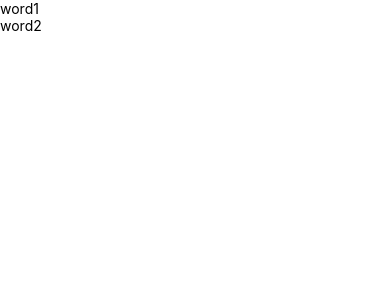
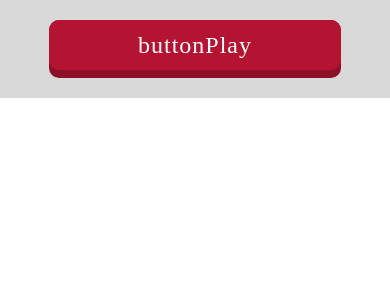
Before and after one commit to amadeus1101/final-intership, a React Native app: screen / in a window 390 px wide. Shown: the top 300 px of the page. Built offline with nearby package versions, Linux system fonts and the light colour scheme.

Commit message:
add: MainButton added

```diff
--- a/App.tsx
+++ b/App.tsx
@@ -1,6 +1,7 @@
 import React from 'react';
 import {useTranslation} from 'react-i18next';
 import {SafeAreaView, Text, TouchableOpacity} from 'react-native';
+import {MainButton} from './src/components/MainButton/MainButton';
 
 function App(): React.JSX.Element {
   const {t, i18n} = useTranslation();
@@ -12,10 +13,7 @@ function App(): React.JSX.Element {
   };
   return (
     <SafeAreaView>
-      <Text>{t('word1')}</Text>
-      <TouchableOpacity onPress={changeLanguage}>
-        <Text>{t('word2')}</Text>
-      </TouchableOpacity>
+      <MainButton />
     </SafeAreaView>
   );
 }
--- /dev/null
+++ b/src/components/MainButton/MainButton.tsx
@@ -0,0 +1,2 @@
+import MainButton from '.';
+export {MainButton};
--- /dev/null
+++ b/src/components/MainButton/index.tsx
@@ -0,0 +1,24 @@
+import React from 'react';
+import {useTranslation} from 'react-i18next';
+import {Text, TouchableHighlight, View} from 'react-native';
+import {styles} from './styles';
+import {Colors} from '../../constants/Colors';
+
+const MainButton = () => {
+  const {t} = useTranslation();
+  return (
+    <View style={styles.container}>
+      <TouchableHighlight
+        style={styles.touchable}
+        activeOpacity={0.3}
+        underlayColor={Colors.red_shadow}
+        onPress={() => {}}>
+        <View style={styles.button}>
+          <Text style={styles.text}>{t('buttonPlay')}</Text>
+        </View>
+      </TouchableHighlight>
+    </View>
+  );
+};
+
+export default MainButton;
--- /dev/null
+++ b/src/components/MainButton/styles.ts
@@ -0,0 +1,31 @@
+import {StyleSheet} from 'react-native';
+import {Colors} from '../../constants/Colors';
+import {TextSize} from '../../constants/TextSizes';
+
+export const styles = StyleSheet.create({
+  container: {
+    paddingVertical: 20,
+    flexDirection: 'row',
+    justifyContent: 'center',
+    backgroundColor: '#d9d9d9',
+  },
+  touchable: {
+    width: '75%',
+    paddingBottom: '2%',
+    borderRadius: 10,
+    backgroundColor: Colors.red_shadow,
+  },
+  button: {
+    paddingVertical: '4%',
+    justifyContent: 'center',
+    alignItems: 'center',
+    borderRadius: 10,
+    backgroundColor: Colors.red,
+  },
+  text: {
+    fontSize: TextSize.regular,
+    letterSpacing: 1,
+    color: Colors.white,
+    fontFamily: 'Ubuntu-Bold',
+  },
+});
```
Also changed, not shown: react-native.config.js (added, +7 -0 lines), 12 other files (tests, documents, lock files or other folders).
